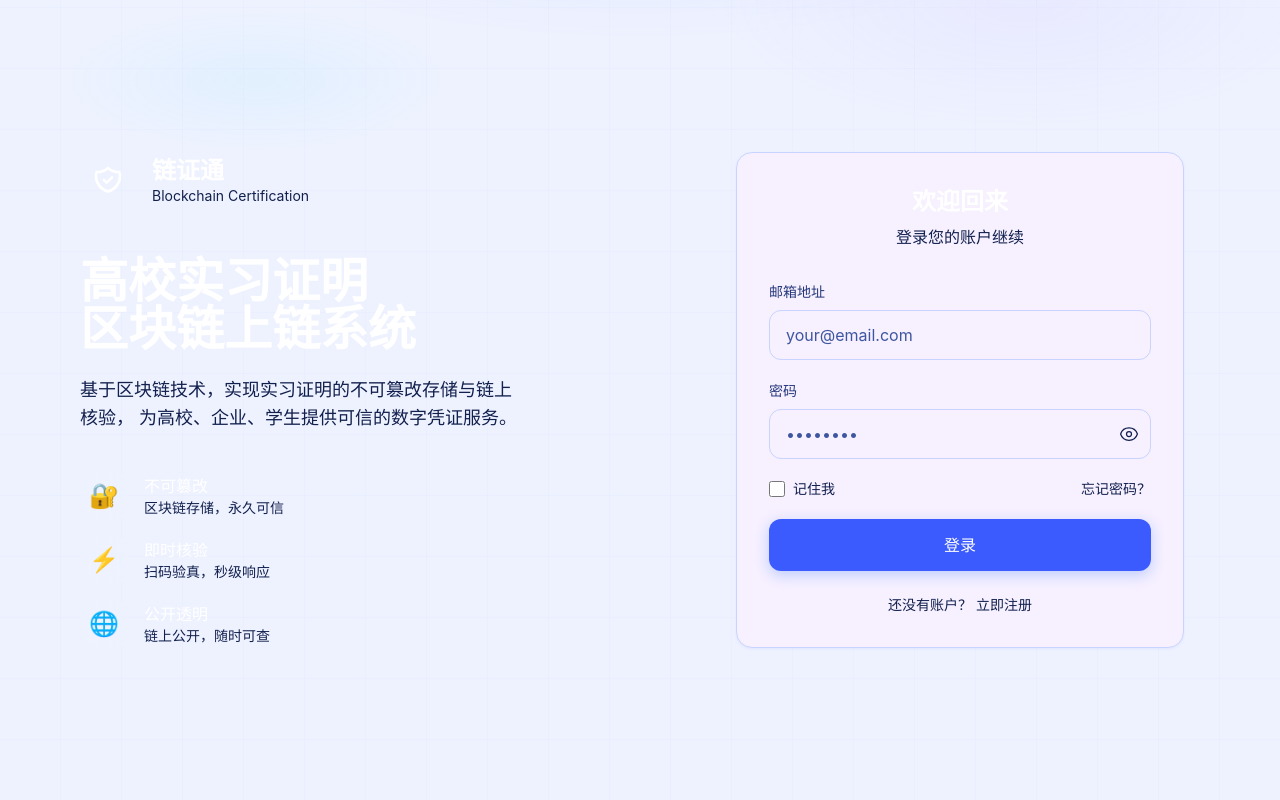
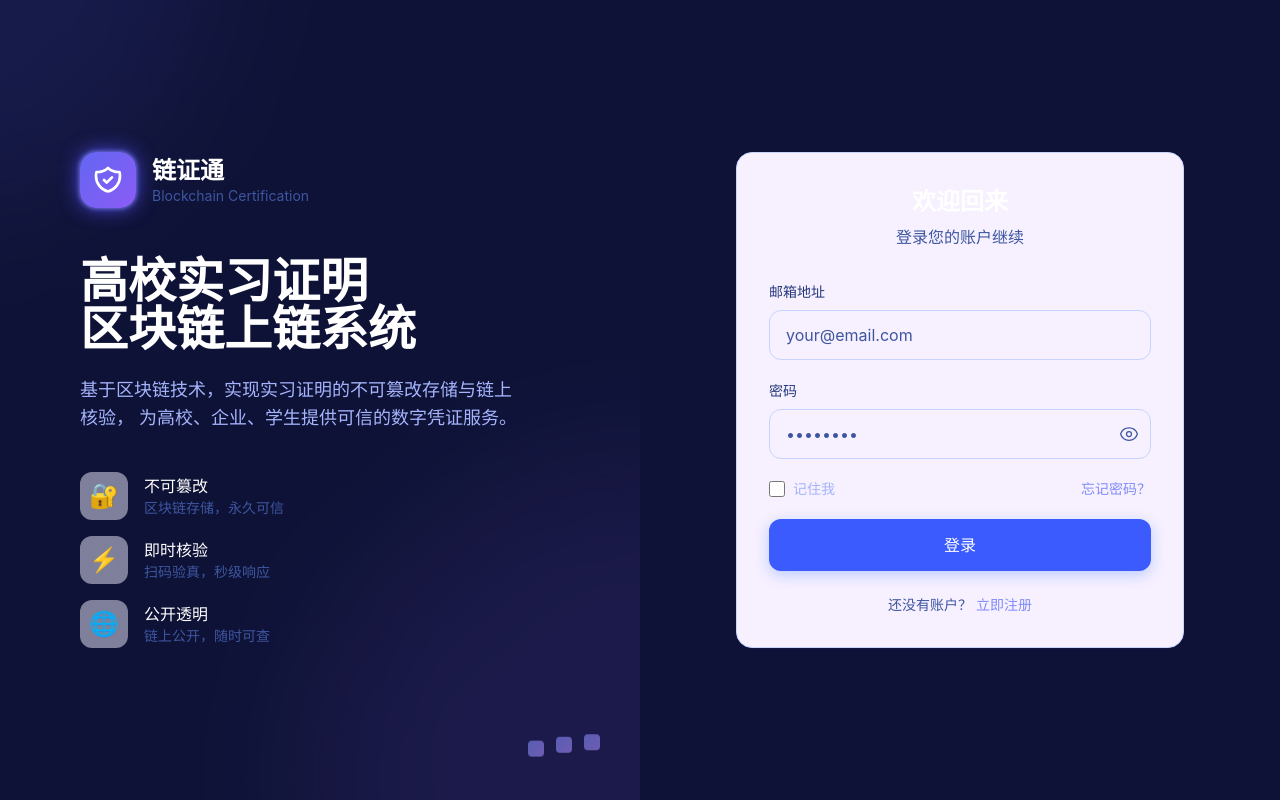
Before and after one commit to AyouTommy/intern-cert-blockchain, a React (Vite) app in the folder frontend/: page /login in a window 1280 px wide. Built offline with nearby package versions, Linux system fonts and the light colour scheme; no server answers.

Commit message:
fix: 恢复dark颜色系(雾蓝紫值)-修复白色背景问题

```diff
--- a/frontend/src/pages/CertificateDetailPage.tsx
+++ b/frontend/src/pages/CertificateDetailPage.tsx
@@ -347,7 +347,7 @@ export default function CertificateDetailPage() {
               </div>
               <h2 className="card-title">核验二维码</h2>
             </div>
-            <div className="flex justify-center p-4 bg-white rounded-xl">
+            <div className="flex justify-center p-4 bg-surface rounded-xl">
               <QRCodeSVG
                 value={verifyUrl}
                 size={180}
--- a/frontend/src/pages/DashboardPage.tsx
+++ b/frontend/src/pages/DashboardPage.tsx
@@ -278,7 +278,7 @@ export default function DashboardPage() {
                 initial={{ opacity: 0, scale: 0.95 }}
                 animate={{ opacity: 1, scale: 1 }}
                 transition={{ duration: 0.3, delay: 0.2 + index * 0.05 }}
-                className="flex items-center gap-4 p-4 rounded-xl bg-slate-100"
+                className="flex items-center gap-4 p-4 rounded-xl bg-surface-2"
               >
                 <div className={`p-3 rounded-xl ${stat.bgColor}`}>
                   <stat.icon className={`w-5 h-5 ${stat.iconColor}`} />
@@ -308,19 +308,19 @@ export default function DashboardPage() {
 
           {stats?.blockchain ? (
             <div className="space-y-4">
-              <div className="flex items-center justify-between p-4 rounded-xl bg-slate-100">
+              <div className="flex items-center justify-between p-4 rounded-xl bg-surface-2">
                 <span className="text-dark-400">链上证明总数</span>
                 <span className="text-xl font-semibold text-primary-700">
                   {stats.blockchain.total.toLocaleString()}
                 </span>
               </div>
-              <div className="flex items-center justify-between p-4 rounded-xl bg-slate-100">
+              <div className="flex items-center justify-between p-4 rounded-xl bg-surface-2">
                 <span className="text-dark-400">有效证明</span>
                 <span className="text-xl font-semibold text-emerald-600">
                   {stats.blockchain.active.toLocaleString()}
                 </span>
               </div>
-              <div className="flex items-center justify-between p-4 rounded-xl bg-slate-100">
+              <div className="flex items-center justify-between p-4 rounded-xl bg-surface-2">
                 <span className="text-dark-400">已撤销</span>
                 <span className="text-xl font-semibold text-red-600">
                   {stats.blockchain.revoked.toLocaleString()}
@@ -333,7 +333,7 @@ export default function DashboardPage() {
             </div>
           ) : (
             <div className="text-center py-8">
-              <div className="w-16 h-16 mx-auto mb-4 rounded-full bg-slate-100 flex items-center justify-center">
+              <div className="w-16 h-16 mx-auto mb-4 rounded-full bg-surface-2 flex items-center justify-center">
                 <CubeIcon className="w-8 h-8 text-dark-400" />
               </div>
               <p className="text-dark-600 mb-4">区块链服务未连接</p>
@@ -351,7 +351,7 @@ export default function DashboardPage() {
         <div className="grid sm:grid-cols-2 lg:grid-cols-4 gap-4">
           <Link
             to="/certificates/new"
-            className="flex items-center gap-4 p-4 rounded-xl bg-slate-100 hover:bg-slate-200 transition-colors group"
+            className="flex items-center gap-4 p-4 rounded-xl bg-surface-2 hover:bg-surface-2 transition-colors group"
           >
             <div className="p-3 rounded-xl bg-primary-500/10 group-hover:bg-primary-500/20 transition-colors">
               <DocumentTextIcon className="w-6 h-6 text-primary-600" />
@@ -363,7 +363,7 @@ export default function DashboardPage() {
           </Link>
           <Link
             to="/verify"
-            className="flex items-center gap-4 p-4 rounded-xl bg-slate-100 hover:bg-slate-200 transition-colors group"
+            className="flex items-center gap-4 p-4 rounded-xl bg-surface-2 hover:bg-surface-2 transition-colors group"
           >
             <div className="p-3 rounded-xl bg-emerald-500/10 group-hover:bg-emerald-500/20 transition-colors">
               <ShieldCheckIcon className="w-6 h-6 text-emerald-600" />
@@ -375,7 +375,7 @@ export default function DashboardPage() {
           </Link>
           <Link
             to="/certificates"
-            className="flex items-center gap-4 p-4 rounded-xl bg-slate-100 hover:bg-slate-200 transition-colors group"
+            className="flex items-center gap-4 p-4 rounded-xl bg-surface-2 hover:bg-surface-2 transition-colors group"
           >
             <div className="p-3 rounded-xl bg-amber-500/10 group-hover:bg-amber-500/20 transition-colors">
               <ClockIcon className="w-6 h-6 text-amber-600" />
@@ -389,7 +389,7 @@ export default function DashboardPage() {
           </Link>
           <Link
             to="/settings"
-            className="flex items-center gap-4 p-4 rounded-xl bg-slate-100 hover:bg-slate-200 transition-colors group"
+            className="flex items-center gap-4 p-4 rounded-xl bg-surface-2 hover:bg-surface-2 transition-colors group"
           >
             <div className="p-3 rounded-xl bg-purple-500/10 group-hover:bg-purple-500/20 transition-colors">
               <CubeIcon className="w-6 h-6 text-purple-600" />
--- a/frontend/src/pages/SettingsPage.tsx
+++ b/frontend/src/pages/SettingsPage.tsx
@@ -239,7 +239,7 @@ export default function SettingsPage() {
                     </div>
                     <label className="relative inline-flex items-center cursor-pointer">
                       <input type="checkbox" className="sr-only peer" defaultChecked />
-                      <div className="w-11 h-6 bg-dark-700 peer-focus:outline-none rounded-full peer peer-checked:after:translate-x-full peer-checked:after:border-white after:content-[''] after:absolute after:top-[2px] after:left-[2px] after:bg-white after:rounded-full after:h-5 after:w-5 after:transition-all peer-checked:bg-primary-500"></div>
+                      <div className="w-11 h-6 bg-dark-700 peer-focus:outline-none rounded-full peer peer-checked:after:translate-x-full peer-checked:after:border-white after:content-[''] after:absolute after:top-[2px] after:left-[2px] after:bg-surface after:rounded-full after:h-5 after:w-5 after:transition-all peer-checked:bg-primary-500"></div>
                     </label>
                   </div>
                 ))}
@@ -289,7 +289,7 @@ export default function SettingsPage() {
                     <span className="text-dark-300">自动上链</span>
                     <label className="relative inline-flex items-center cursor-pointer">
                       <input type="checkbox" className="sr-only peer" />
-                      <div className="w-11 h-6 bg-dark-700 peer-focus:outline-none rounded-full peer peer-checked:after:translate-x-full peer-checked:after:border-white after:content-[''] after:absolute after:top-[2px] after:left-[2px] after:bg-white after:rounded-full after:h-5 after:w-5 after:transition-all peer-checked:bg-primary-500"></div>
+                      <div className="w-11 h-6 bg-dark-700 peer-focus:outline-none rounded-full peer peer-checked:after:translate-x-full peer-checked:after:border-white after:content-[''] after:absolute after:top-[2px] after:left-[2px] after:bg-surface after:rounded-full after:h-5 after:w-5 after:transition-all peer-checked:bg-primary-500"></div>
                     </label>
                   </div>
                   <p className="text-sm text-dark-500 mt-2">
--- a/frontend/tailwind.config.js
+++ b/frontend/tailwind.config.js
@@ -22,6 +22,12 @@ export default {
         primary: {
           DEFAULT: 'rgb(var(--primary) / <alpha-value>)',
           hover: 'rgb(var(--primary-hover) / <alpha-value>)',
+          50: '#EEF2FF',
+          100: '#E0E7FF',
+          400: '#818CF8',
+          500: '#6366F1',
+          600: '#4F46E5',
+          700: '#4338CA',
         },
         success: 'rgb(var(--success) / <alpha-value>)',
         warning: 'rgb(var(--warning) / <alpha-value>)',
@@ -30,6 +36,22 @@ export default {
         accent: {
           cyan: 'rgb(var(--accent-cyan) / <alpha-value>)',
           violet: 'rgb(var(--accent-violet) / <alpha-value>)',
+          400: '#A78BFA',
+          500: '#8B5CF6',
+        },
+        // dark颜色系 - 雾蓝紫值(非白/灰/黑)
+        dark: {
+          50: '#EEF2FF',       // 雾蓝紫背景
+          100: '#E0E7FF',      // 浅紫hover背景
+          200: '#C7D2FE',      // 边框色
+          300: '#A5B4FC',      // 次要边框
+          400: '#3E56A0',      // muted文字
+          500: '#26387A',      // 次要文字
+          600: '#1E3A8A',      // 深蓝文字
+          700: '#EEF2FF',      // 浅色(用于背景)
+          800: '#F0EDFF',      // 淡紫纸感
+          900: '#12204E',      // 主文字色(深靛蓝墨)
+          950: '#0E1236',      // 最深色(dark模式背景)
         },
       },
       fontFamily: {
```
Also changed, not shown: frontend/src/layouts/MainLayout.tsx (+14 -14 lines).
